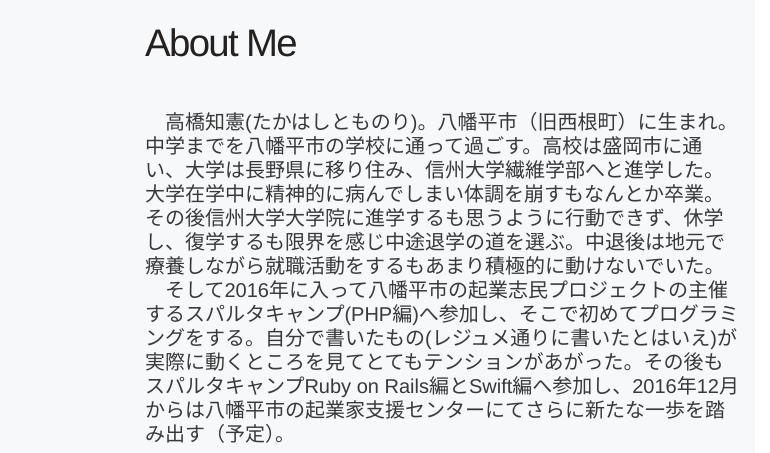
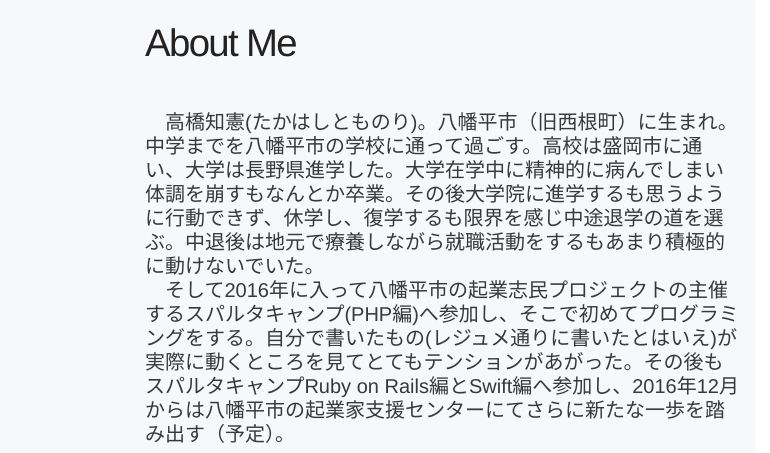
Before and after one commit to tomonoriTAKA/tomonoriTAKA.github.io, a plain HTML site: page index.html in a window 1280 px wide. Shown: the part 773-1226 px from the top of the page, 510-1280 px from the left. Drawn offline with nearby package versions, Linux system fonts and the light colour scheme.

Commit message:
modify) About Me changed a little

```diff
--- a/index.html
+++ b/index.html
@@ -52,7 +52,7 @@
             <div class="right col-md-6">
                 <h2>About Me</h2>
                 <p>
-                   　高橋知憲(たかはしとものり)。八幡平市（旧西根町）に生まれ。中学までを八幡平市の学校に通って過ごす。高校は盛岡市に通い、大学は長野県に移り住み、信州大学繊維学部へと進学した。大学在学中に精神的に病んでしまい体調を崩すもなんとか卒業。その後信州大学大学院に進学するも思うように行動できず、休学し、復学するも限界を感じ中途退学の道を選ぶ。中退後は地元で療養しながら就職活動をするもあまり積極的に動けないでいた。<br>　そして2016年に入って八幡平市の起業志民プロジェクトの主催するスパルタキャンプ(PHP編)へ参加し、そこで初めてプログラミングをする。自分で書いたもの(レジュメ通りに書いたとはいえ)が実際に動くところを見てとてもテンションがあがった。その後もスパルタキャンプRuby on Rails編とSwift編へ参加し、2016年12月からは八幡平市の起業家支援センターにてさらに新たな一歩を踏み出す（予定）。
+                   　高橋知憲(たかはしとものり)。八幡平市（旧西根町）に生まれ。中学までを八幡平市の学校に通って過ごす。高校は盛岡市に通い、大学は長野県進学した。大学在学中に精神的に病んでしまい体調を崩すもなんとか卒業。その後大学院に進学するも思うように行動できず、休学し、復学するも限界を感じ中途退学の道を選ぶ。中退後は地元で療養しながら就職活動をするもあまり積極的に動けないでいた。<br>　そして2016年に入って八幡平市の起業志民プロジェクトの主催するスパルタキャンプ(PHP編)へ参加し、そこで初めてプログラミングをする。自分で書いたもの(レジュメ通りに書いたとはいえ)が実際に動くところを見てとてもテンションがあがった。その後もスパルタキャンプRuby on Rails編とSwift編へ参加し、2016年12月からは八幡平市の起業家支援センターにてさらに新たな一歩を踏み出す（予定）。
                </p>
            </div>
       </div>
```
